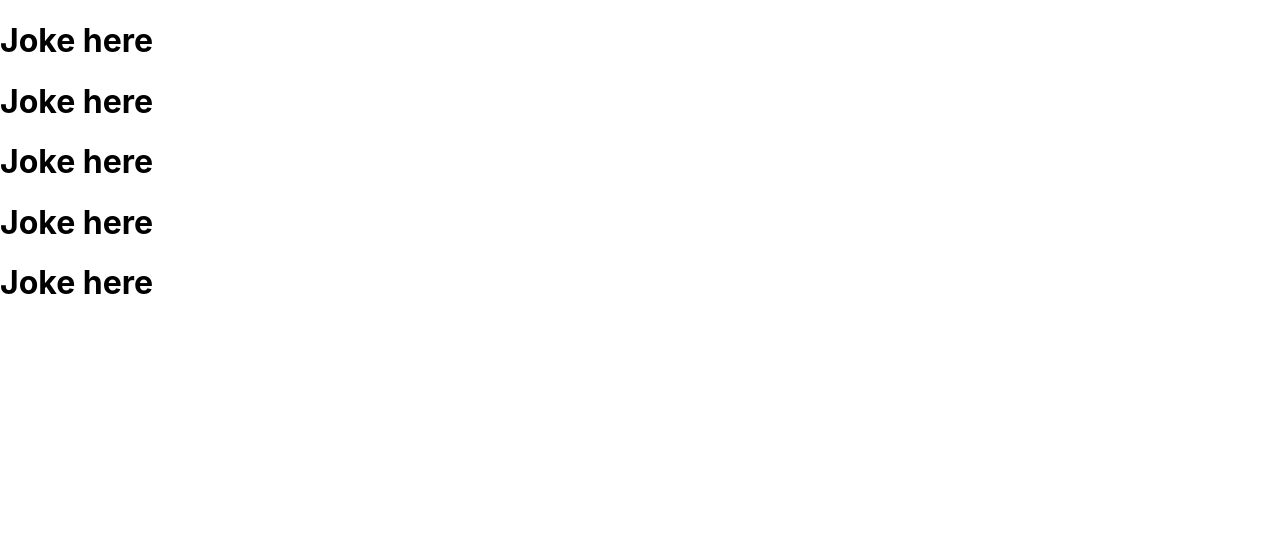
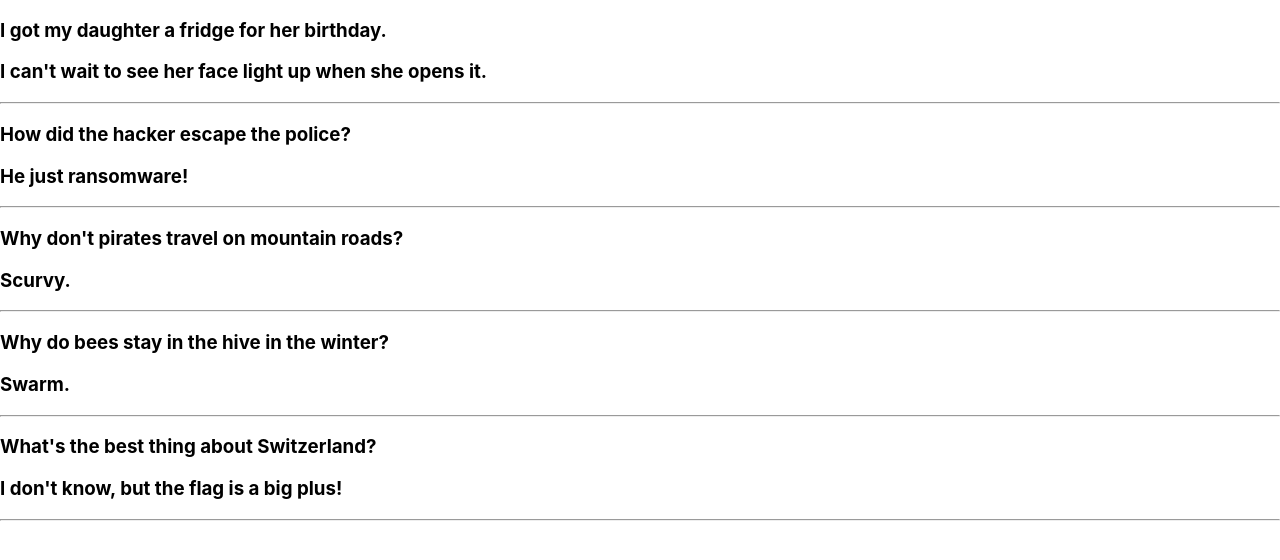
Before and after one commit to preston176/REACT, a React (Create React App) app: page / in a window 1280 px wide. Shown: the top 560 px of the page. Built offline with nearby package versions, Linux system fonts and the light colour scheme.

Commit message:
props added

```diff
--- a/src/App.js
+++ b/src/App.js
@@ -3,11 +3,16 @@ import Joke from './components/joke'
 function App() {
   return (
     <div>
-      <Joke />
-      <Joke />
-      <Joke />
-      <Joke />
-      <Joke />
+      <Joke setup="I got my daughter a fridge for her birthday."
+      punchline="I can't wait to see her face light up when she opens it." />
+      <Joke setup="How did the hacker escape the police?"
+      punchline="He just ransomware!"  />
+      <Joke setup="Why don't pirates travel on mountain roads?"
+      punchline="Scurvy." />
+      <Joke setup="Why do bees stay in the hive in the winter?"
+      punchline="Swarm."/>
+      <Joke setup="What's the best thing about Switzerland?"
+      punchline="I don't know, but the flag is a big plus!" />
     </div>
   )
 }
--- a/src/components/joke.js
+++ b/src/components/joke.js
@@ -1,8 +1,12 @@
 import React from 'react'
 
-function Joke() {
+function Joke(props) {
   return (
-    <h1>Joke here</h1>
+    <div>
+        <h3>{props.setup}</h3>
+        <h3>{props.punchline}</h3>
+        <hr />
+     </div>
   )
 }
 
```
